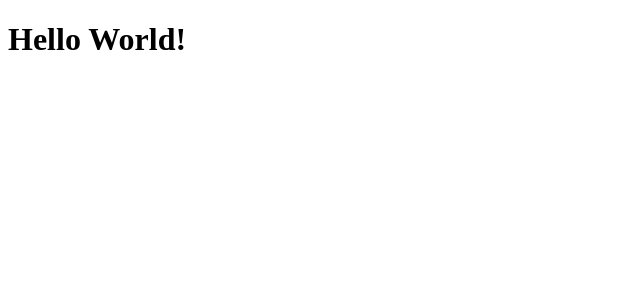
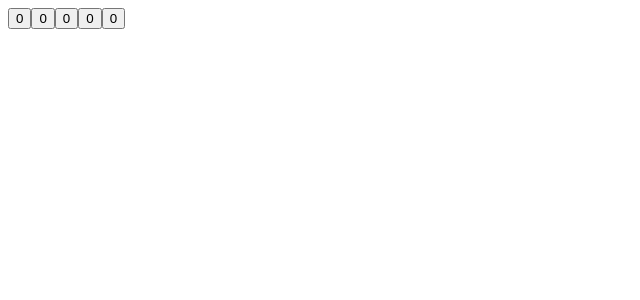
Before and after one commit to gabwestside/wst-ask, a React (Create React App) app in the folder front/: page / in a window 1280 px wide. Shown: the top 300 px of the page, without its empty margins (0-640 px from the left). Built offline with nearby package versions, Linux system fonts and the light colour scheme.

Commit message:
Atualizando o conceito de estado com o useState

```diff
--- a/front/src/App.tsx
+++ b/front/src/App.tsx
@@ -1,6 +1,14 @@
+import { Button } from './components/Button'
+
 function App() {
   return (
-   <h1>Hello World!</h1>
+    <>
+      <Button />
+      <Button />
+      <Button />
+      <Button />
+      <Button />
+    </>
   );
 }
 
--- /dev/null
+++ b/front/src/components/Button.tsx
@@ -0,0 +1,14 @@
+import { useState } from "react";
+
+export function Button() {
+    const [counter, setCounter] = useState(0);
+
+    function increment() {
+        setCounter(counter + 1);
+        console.log(setCounter);
+    }
+
+    return (
+        <button onClick={increment}>{counter}</button>
+    )
+}
```
